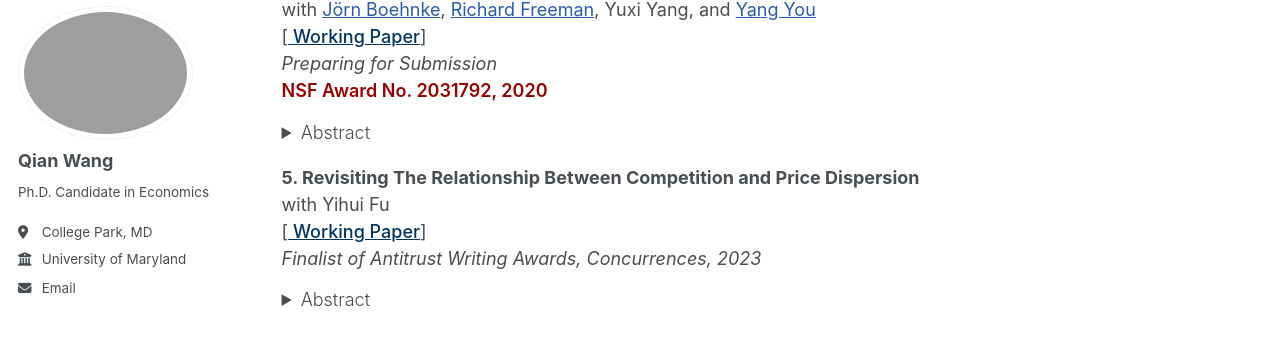
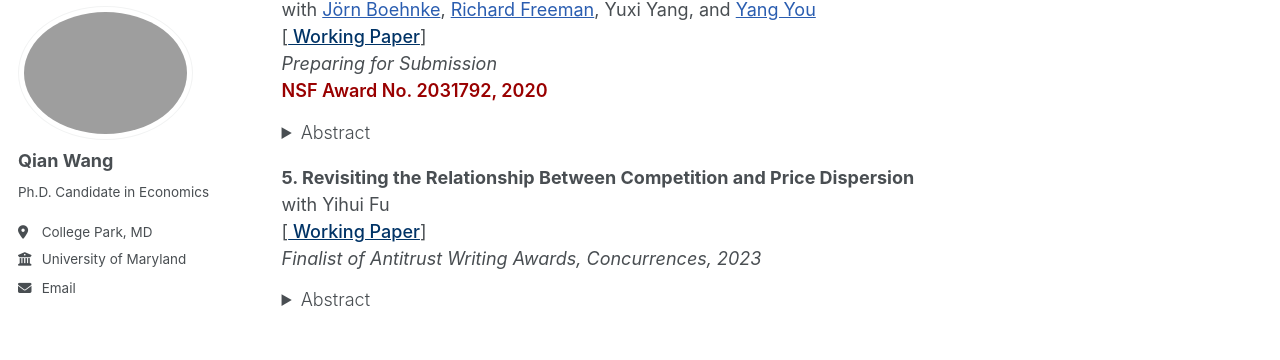
Before and after one commit to qwang819/qwang819.github.io, a Jekyll site: the page built from _pages/research.md, in a window 1280 px wide and 900 px high, scrolled down 754 px. Shown: the part 93-453 px from the top of the window. Built offline with Jekyll 4.4.1, drawn with Linux system fonts in a browser that asks for light colours; a script that is not in the unit is left out.

```diff
--- a/_pages/research.md
+++ b/_pages/research.md
@@ -56,7 +56,7 @@ Working Paper</a>]
   </p>
 </details>
 
-**5. Revisiting The Relationship Between Competition and Price Dispersion**
+**5. Revisiting the Relationship Between Competition and Price Dispersion**
 with Yihui Fu
 [<a href="https://www.dropbox.com/scl/fi/cwe8wjpc9m2pyeo3v6frn/airline_price_dispersion.pdf?rlkey=x8mmmu6po61mmyfe6ltvksy0b&st=3qs6mtej&dl=0" style="color:#003366; font-weight:550">
 Working Paper</a>]
```
